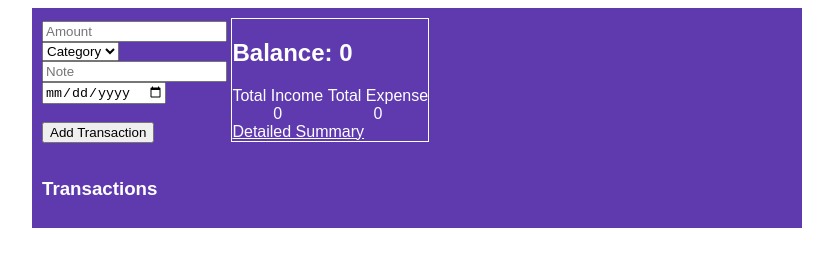
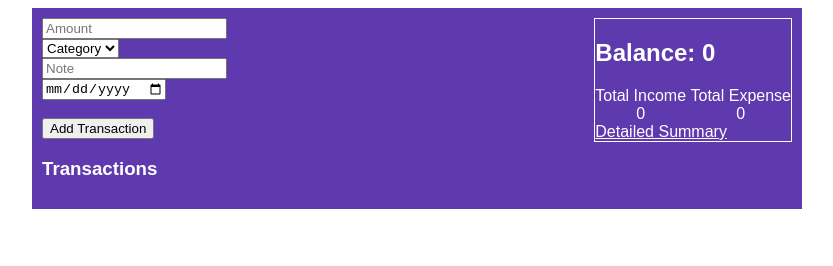
Before and after one commit to solomon-fibonacci/easyFinance, a plain HTML site: page index.html in a window 1280 px wide. Shown: the whole page, without its empty margins (223-1056 px from the left). Drawn offline with nearby package versions, Linux system fonts and the light colour scheme.

Commit message:
Position summary box

```diff
--- a/style.css
+++ b/style.css
@@ -20,15 +20,20 @@ a {
   color: white;
 }
 
-#input_and_summary {}
+#input_and_summary {
+	position: relative;
+}
 
 #transaction-input-div {
-  display: inline-block;
+  /*display: inline-block;*/
 }
 
 #financeSummary {
   display: inline-block;
   border: 1px solid #fff;
+  position: absolute;
+  right: 0;
+  top: 0;
 }
 
 .transaction {
```
